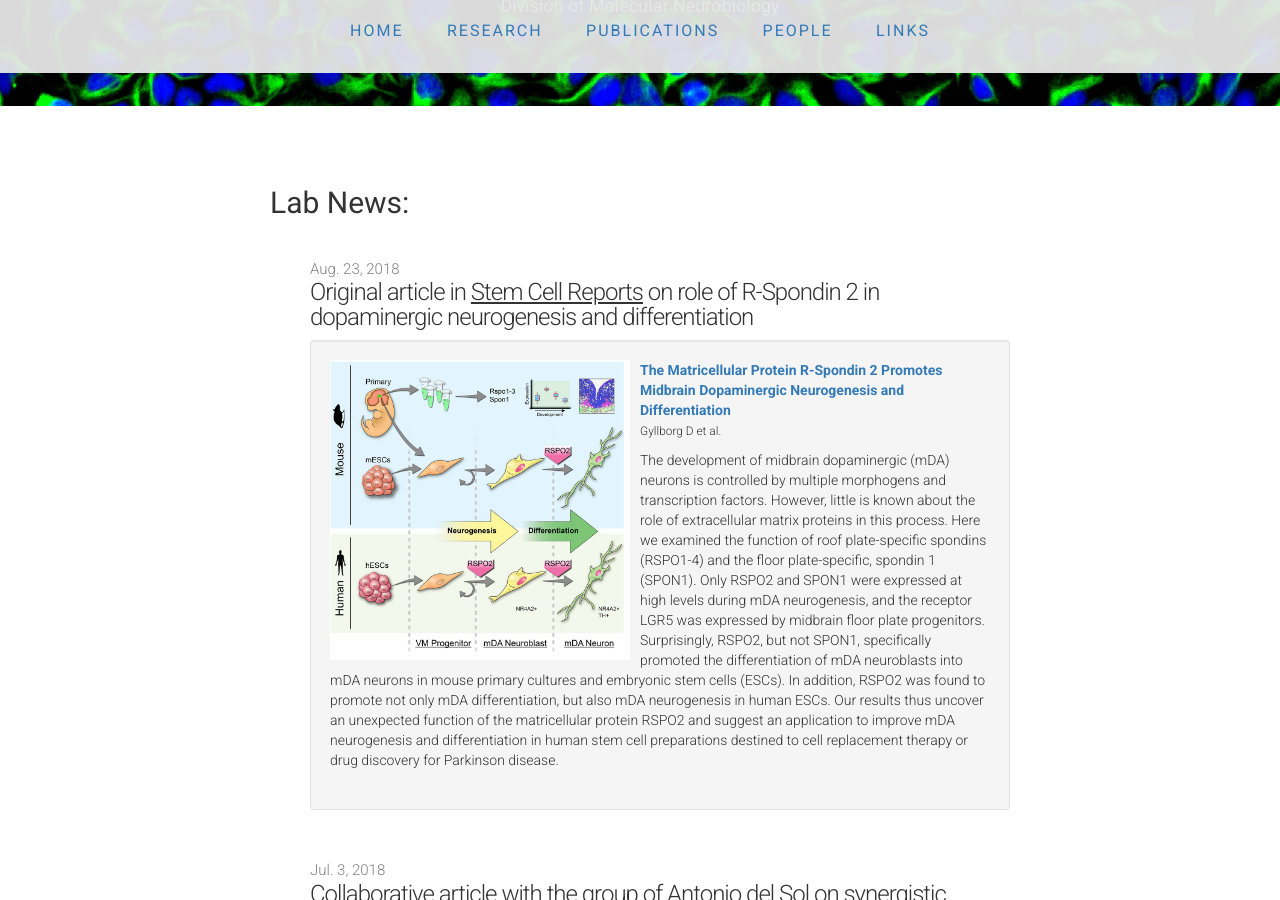
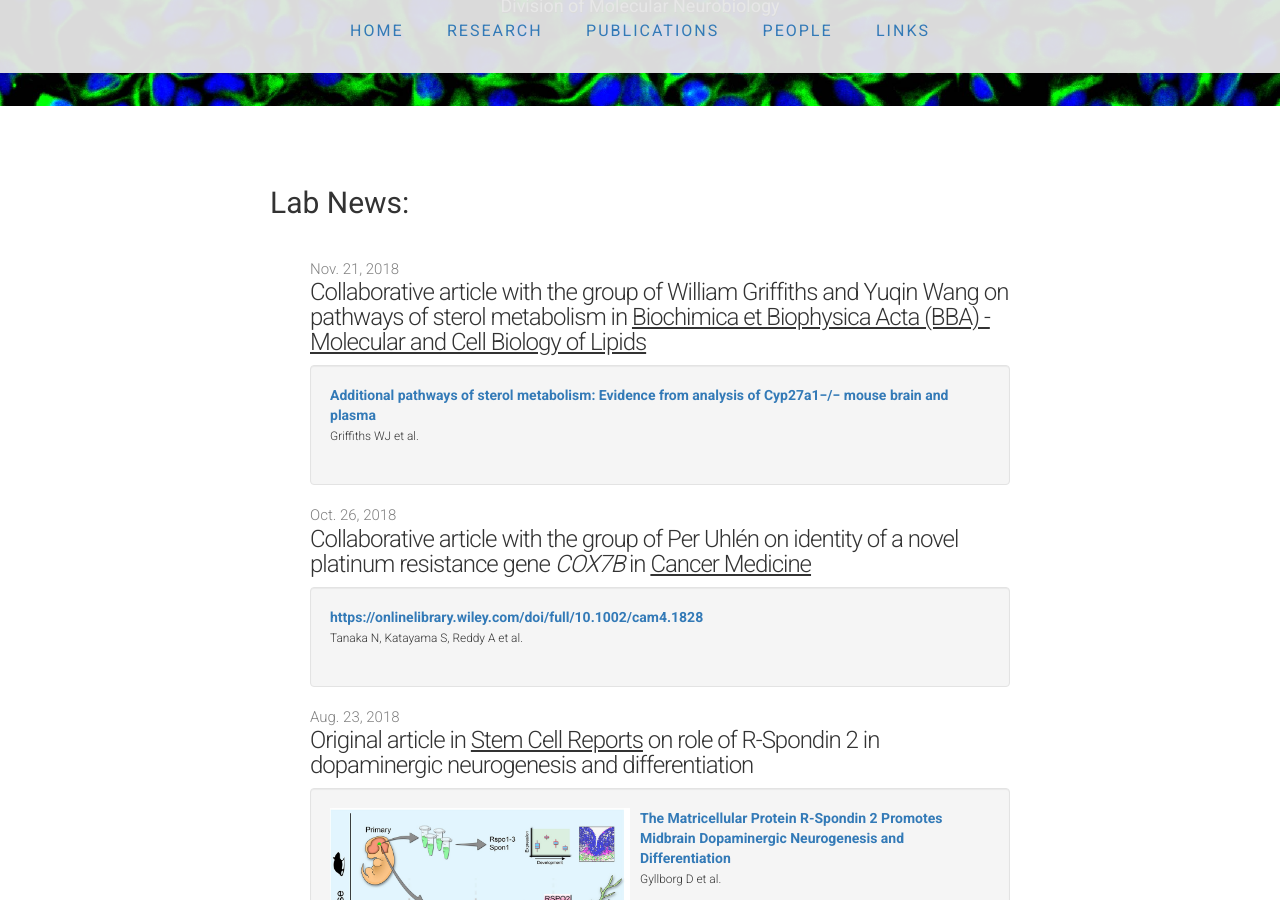
Before and after one commit to ArenasLab/arenaslab.github.io, a Jekyll site: the page index.html, which Jekyll copies as it is, in a window 1280 px wide and 900 px high, scrolled down 364 px. Built offline with Jekyll 4.4.1, drawn with Linux system fonts in a browser that asks for light colours; comment, search, counter and statistics services are not loaded; some of the changed text lies outside the part shown.

Commit message:
Update index.html

```diff
--- a/index.html
+++ b/index.html
@@ -62,10 +62,10 @@
 <!-- Pinned headline -->
 
 <!--
-	<h2>Position Available:</h2>
+	<h2>Title</h2>
 	  <ul class="posts">
             <li>
-              <span class="post-link"><p><a href="/img/Postdoctoral fellow_Computational Biology_EArenas.pdf">Postdoctoral fellow postion in Computational Biology of Single Cell and CRISPR Genomics.</a></p></span>
+              <span class="post-link"><p><a href="___"</a></p></span>
 	    </li>
 	  </ul>
 
@@ -101,6 +101,33 @@
 
 :END TEMPLATE -->
 	  <li>
+            <span class="post-date">Nov. 21, 2018</span>
+            <span class="post-link">Collaborative article with the group of William Griffiths and Yuqin Wang on pathways of sterol metabolism in <u>Biochimica et Biophysica Acta (BBA) - Molecular and Cell Biology of Lipids</u></span>
+          </li>
+          <div class="well">
+            <li class="media">
+              <div class="media-body">
+              <strong class="media-heading"><a href="https://www.sciencedirect.com/science/article/pii/S1388198118303639?via%3Dihub8">Additional pathways of sterol metabolism: Evidence from analysis of Cyp27a1−/− mouse brain and plasma</a></strong>
+              <p><small>Griffiths WJ et al.</small></p>
+               </div>
+             </li>
+           </div>
+
+	<li>
+            <span class="post-date">Oct. 26, 2018</span>
+            <span class="post-link">Collaborative article with the group of Per Uhlén on identity of a novel platinum resistance gene <i>COX7B</i> in <u>Cancer Medicine</u></span>
+          </li>
+          <div class="well">
+            <li class="media">
+              <div class="media-body">
+              <strong class="media-heading"><a href="https://www.nature.com/articles/s41467-018-05016-8">https://onlinelibrary.wiley.com/doi/full/10.1002/cam4.1828</a></strong>
+              <p><small>Tanaka N, Katayama S, Reddy A et al.</small></p>
+               </div>
+             </li>
+           </div>
+
+
+	<li>
             <span class="post-date">Aug. 23, 2018</span>
 		  <span class="post-link">Original article in <u>Stem Cell Reports</u> on role of R-Spondin 2 in dopaminergic neurogenesis and differentiation</span>
           </li>
@@ -572,7 +599,7 @@
 	<div class=" col-sm-4  col-md-4 col-lg-4">
         </div>
         <div class=" col-sm-4  col-md-4 col-lg-4" align="center">
-		<p>Updated: Jul 6, 2018</p>
+		<p>Updated: Nov 11, 2018</p>
 	</div>
         <div class=" col-sm-4  col-md-4 col-lg-4">
 	</div>
```
